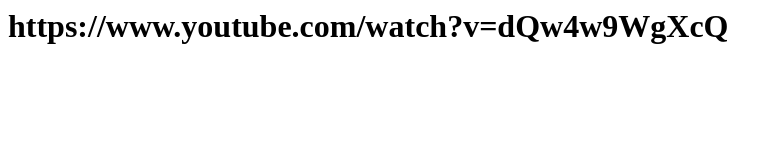
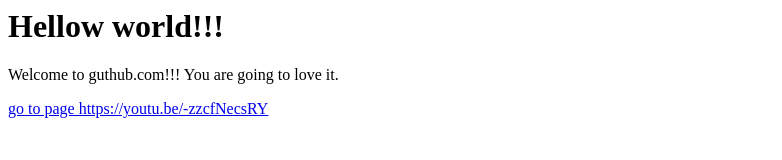
Before and after one commit to mdmahmudul-islam/mdmahmudul-islam.github.io, a plain HTML site: page page2.html in a window 1280 px wide. Shown: the whole page, without its empty margins (0-782 px from the left). Drawn offline with Linux system fonts and the light colour scheme.

Commit message:
Update page2.html

```diff
--- a/page2.html
+++ b/page2.html
@@ -2,7 +2,9 @@
   <head>
      <title>Helllow world!!!</title>
         <body>
-          <h1>https://www.youtube.com/watch?v=dQw4w9WgXcQ</h1>
+          <h1>Hellow world!!!</h1>
+           <p>Welcome to guthub.com!!! You are going to love it.</p>
+          <a href="Facebook">go to page https://youtu.be/-zzcfNecsRY </a>
         </body>
    </head>
 </html>
```
